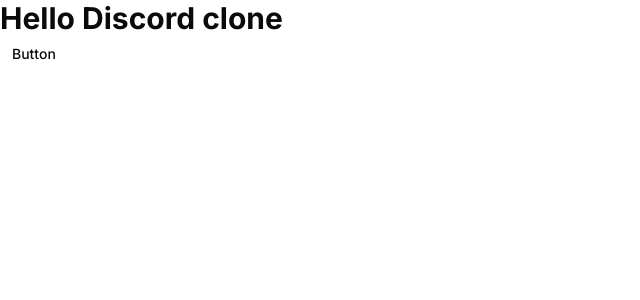
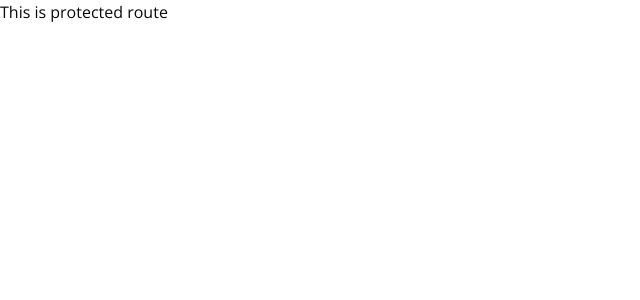
Before and after one commit to RidloGhifary/discord-clone, a Next.js app: page / in a window 1280 px wide. Shown: the top 300 px of the page, without its empty margins (0-640 px from the left). Built offline with nearby package versions, Linux system fonts and the light colour scheme.

Commit message:
Folders setup

```diff
--- /dev/null
+++ b/app/(auth)/(routes)/login/page.tsx
@@ -0,0 +1,9 @@
+const LoginPage = () => {
+  return (
+    <div>
+      <p>Login Page</p>
+    </div>
+  );
+};
+
+export default LoginPage;
--- /dev/null
+++ b/app/(auth)/(routes)/register/page.tsx
@@ -0,0 +1,9 @@
+const RegisterPage = () => {
+  return (
+    <div>
+      <p>Register Page</p>
+    </div>
+  );
+};
+
+export default RegisterPage;
--- /dev/null
+++ b/app/(auth)/layout.tsx
@@ -0,0 +1,5 @@
+const AuthLayout = ({ children }: { children: React.ReactNode }) => {
+  return <div className="bg-gray-600">{children}</div>;
+};
+
+export default AuthLayout;
--- /dev/null
+++ b/app/(main)/(routes)/page.tsx
@@ -0,0 +1,7 @@
+export default function Home() {
+  return (
+    <div className="">
+      <p>This is protected route</p>
+    </div>
+  );
+}
--- a/app/layout.tsx
+++ b/app/layout.tsx
@@ -1,22 +1,22 @@
-import './globals.css'
-import type { Metadata } from 'next'
-import { Inter } from 'next/font/google'
+import "./globals.css";
+import type { Metadata } from "next";
+import { Open_Sans } from "next/font/google";
 
-const inter = Inter({ subsets: ['latin'] })
+const font = Open_Sans({ subsets: ["latin"] });
 
 export const metadata: Metadata = {
-  title: 'Create Next App',
-  description: 'Generated by create next app',
-}
+  title: "Discord Clone",
+  description: "Generated by create next app",
+};
 
 export default function RootLayout({
   children,
 }: {
-  children: React.ReactNode
+  children: React.ReactNode;
 }) {
   return (
     <html lang="en">
-      <body className={inter.className}>{children}</body>
+      <body className={font.className}>{children}</body>
     </html>
-  )
+  );
 }
--- a/app/page.tsx
+++ /dev/null
@@ -1,12 +0,0 @@
-import { Button } from "@/components/ui/button";
-
-export default function Home() {
-  return (
-    <div className="">
-      <p className="text-3xl font-bold">Hello Discord clone</p>
-      <Button variant={"ghost"} size={"sm"}>
-        Button
-      </Button>
-    </div>
-  );
-}
```
